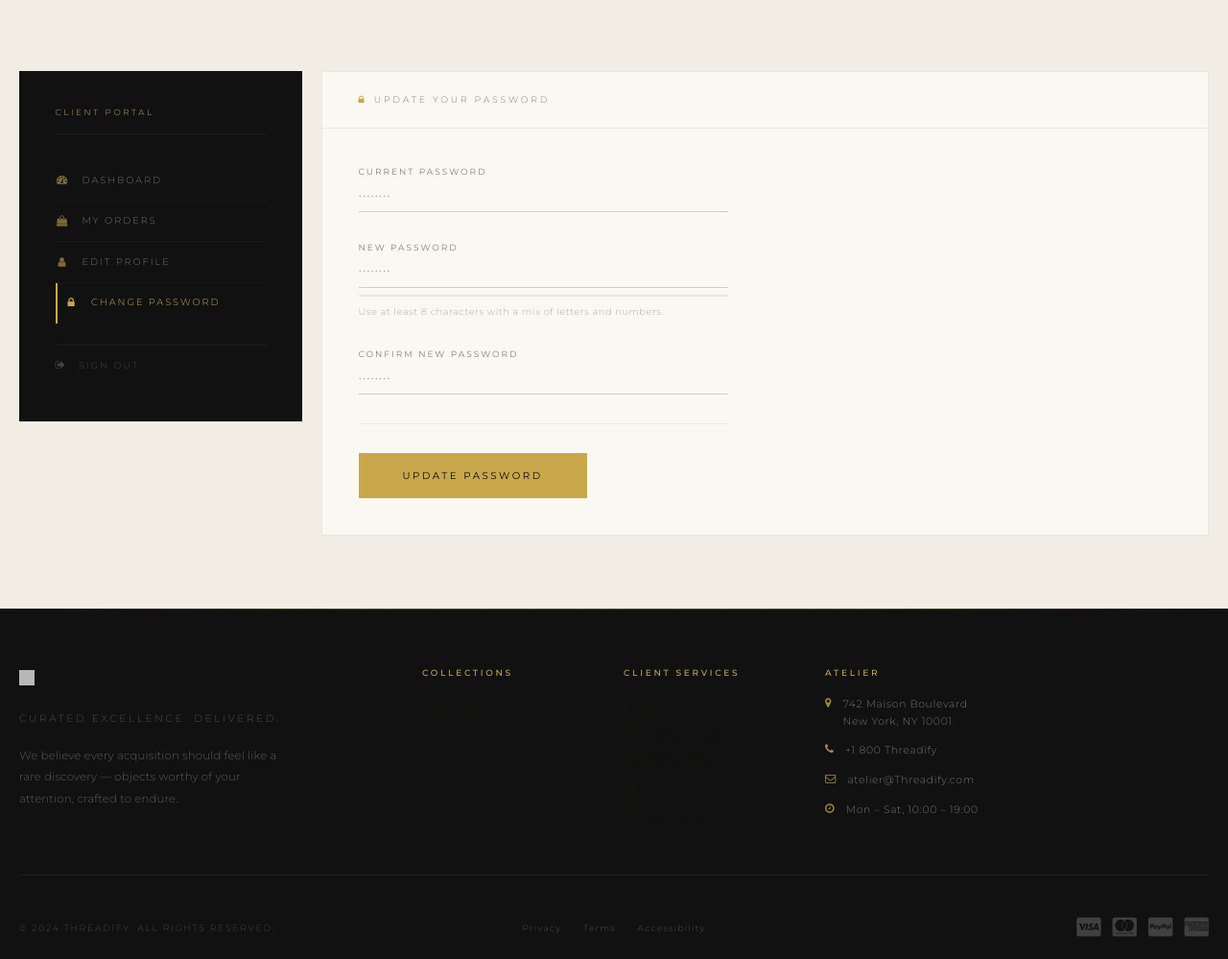
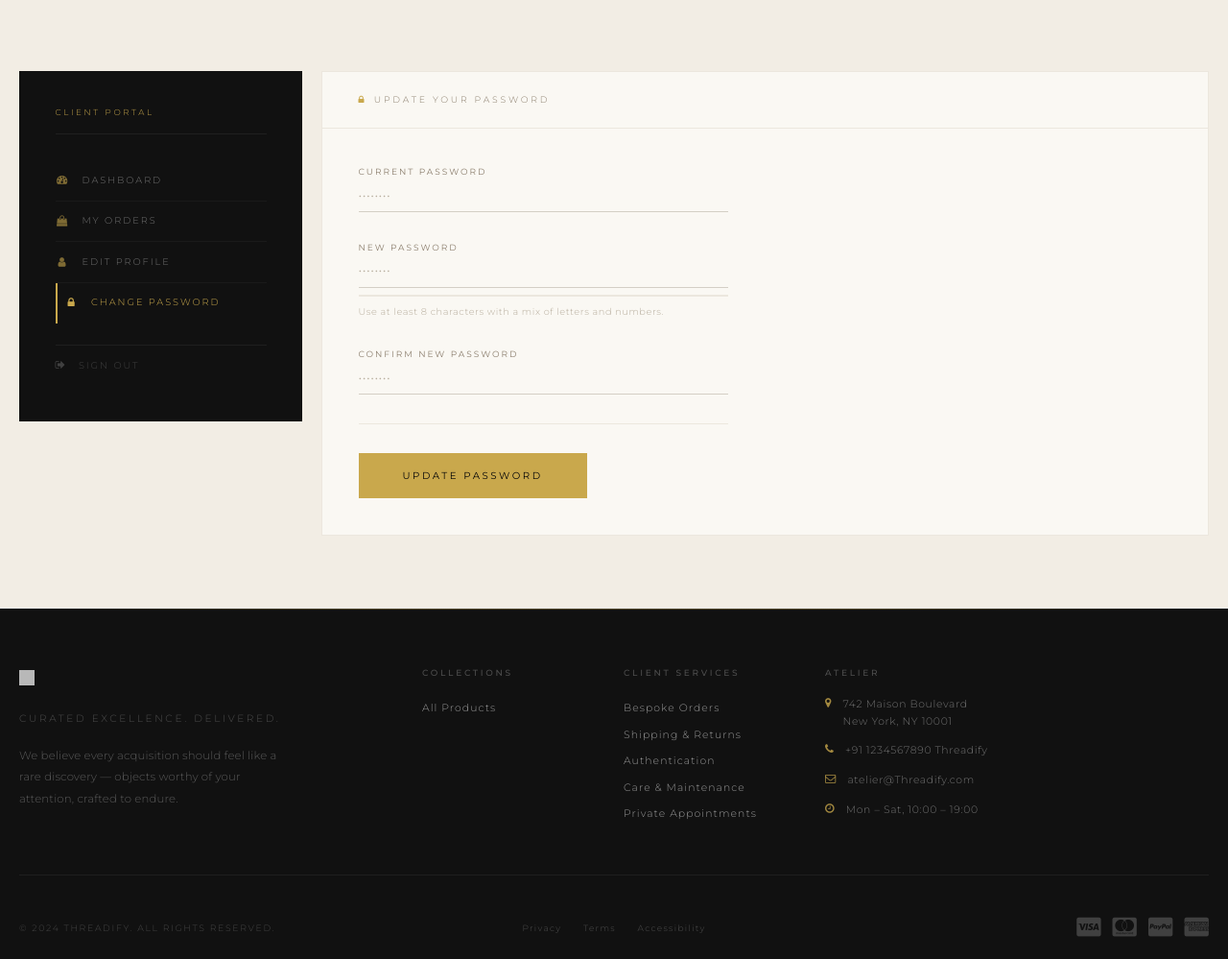
Before and after one commit to DheerajDev-leper/Threadify, a Django app: page /accounts/change_password/ in a window 1280 px wide. Shown: the part 319-1318 px from the top of the page at 96% size. Run offline with Django 5.2, Linux system fonts and the light colour scheme; the visitor is signed in with stand-in values (Sample User, id 1); data that the repository does not hold is empty; some libraries are stand-ins or nearby versions; some web fonts are replaced.

Commit message:
Color Scheme now properly finished

```diff
--- a/templates/includes/footer.html
+++ b/templates/includes/footer.html
@@ -10,11 +10,11 @@
 .footer-brand .footer-wordmark span{color:var(--gold);}
 .footer-tagline{font-size:0.7rem;letter-spacing:0.25em;text-transform:uppercase;color:rgba(255,255,255,0.25);margin-top:0.5rem;}
 
-.footer-col-title{font-size:0.6rem;letter-spacing:0.3em;text-transform:uppercase;color:var(--gold);margin-bottom:1.2rem;font-weight:500;}
+.footer-col-title{font-size:0.6rem;letter-spacing:0.3em;text-transform:uppercase;margin-bottom:1.2rem;font-weight:500;color: rgba(255,255,255,0.25);}
 .footer-links{list-style:none;padding:0;margin:0;}
 .footer-links li{margin-bottom:0.6rem;}
-.footer-links a{font-size:0.72rem;letter-spacing:0.1em;color:rgba(255,255,255,0.4);transition:all var(--t-fast);display:inline-block;}
-.footer-links a:hover{color:var(--gold);transform:translateX(4px);}
+.footer-links a{font-size:0.72rem;letter-spacing:0.1em;color: rgba(255, 255, 255, 0.55) !important;transition:all var(--t-fast);display:inline-block;}
+.footer-links a:hover{transform:translateX(4px);}
 
 .footer-contact-item{display:flex;align-items:flex-start;gap:0.8rem;margin-bottom:0.9rem;}
 .footer-contact-item i{color:var(--gold);font-size:0.75rem;margin-top:2px;flex-shrink:0;opacity:0.8;}
@@ -94,7 +94,7 @@
           </div>
           <div class="footer-contact-item">
             <i class="fa fa-phone"></i>
-            <span>+1 800 Threadify</span>
+            <span>+91 1234567890 Threadify</span>
           </div>
           <div class="footer-contact-item">
             <i class="fa fa-envelope-o"></i>
```
